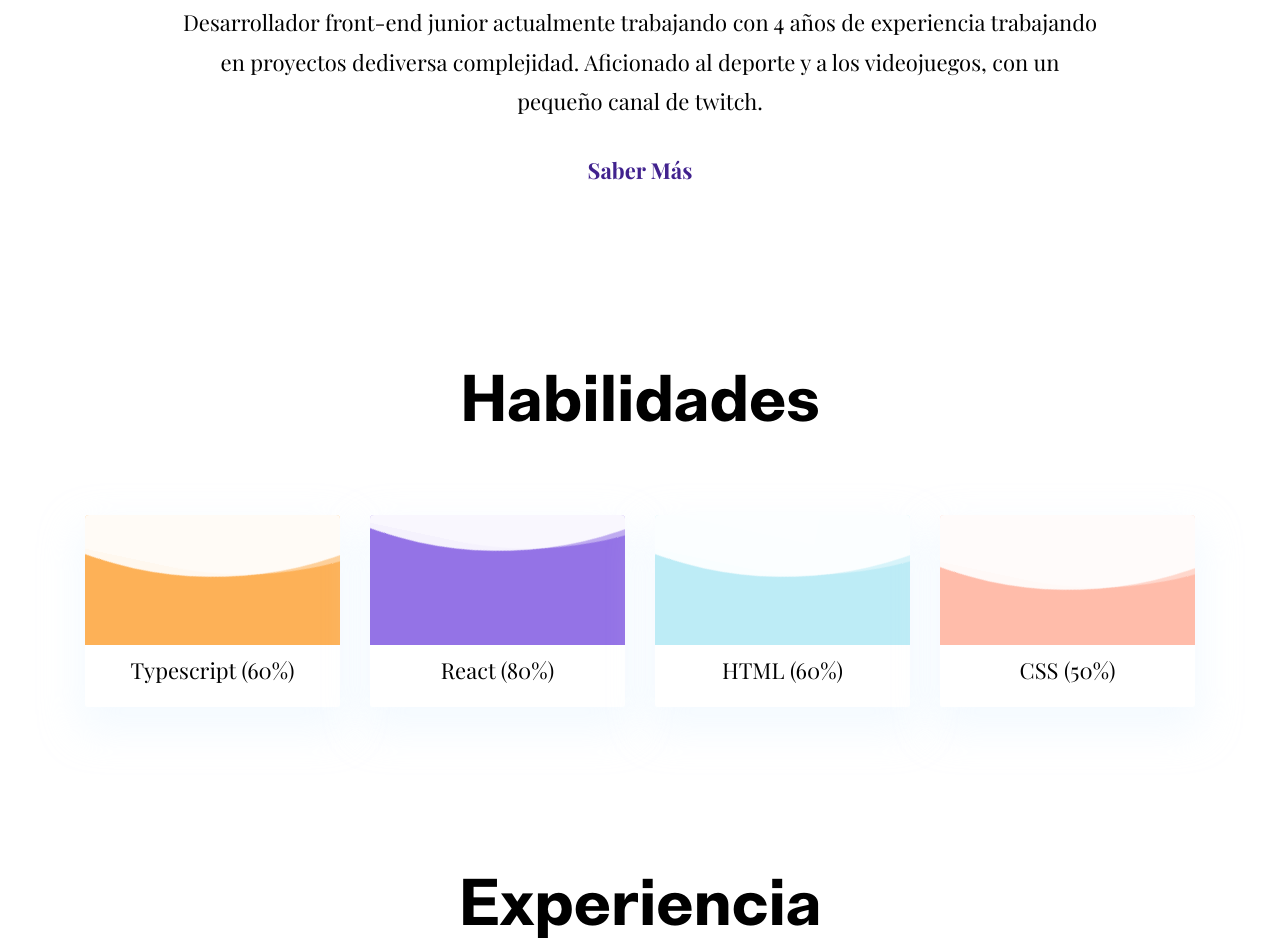
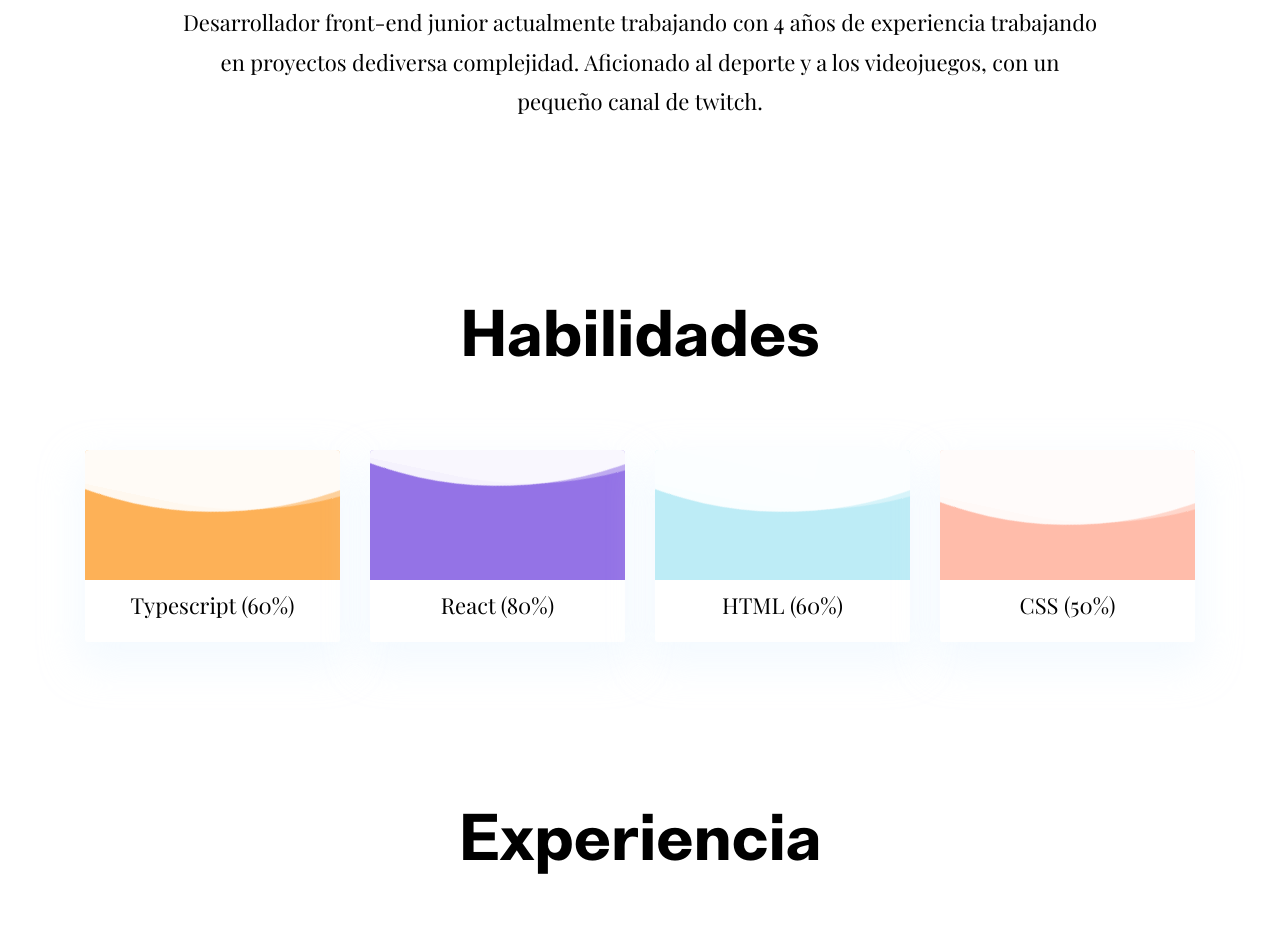
Before and after one commit to drzkn/drzkn.github.io, a plain HTML site: page index.html in a window 1280 px wide. Shown: the part 923-1861 px from the top of the page. Drawn offline with nearby package versions, Linux system fonts and the light colour scheme; files whose address does not match are found by name.

Commit message:
feat - oculta el saber más

```diff
--- a/index.html
+++ b/index.html
@@ -114,7 +114,7 @@
         <p class="font-secondary paragraph-lg text-dark">Desarrollador front-end junior actualmente
             trabajando con 4 años de experiencia trabajando en proyectos dediversa complejidad.
             Aficionado al deporte y a los videojuegos, con un pequeño canal de twitch. </p>
-        <a href="kross/themes/kross/about.html" class="btn btn-transparent">Saber más</a>
+        <!-- <a href="kross/themes/kross/about.html" class="btn btn-transparent">Saber más</a> -->
       </div>
     </div>
   </div>
```
